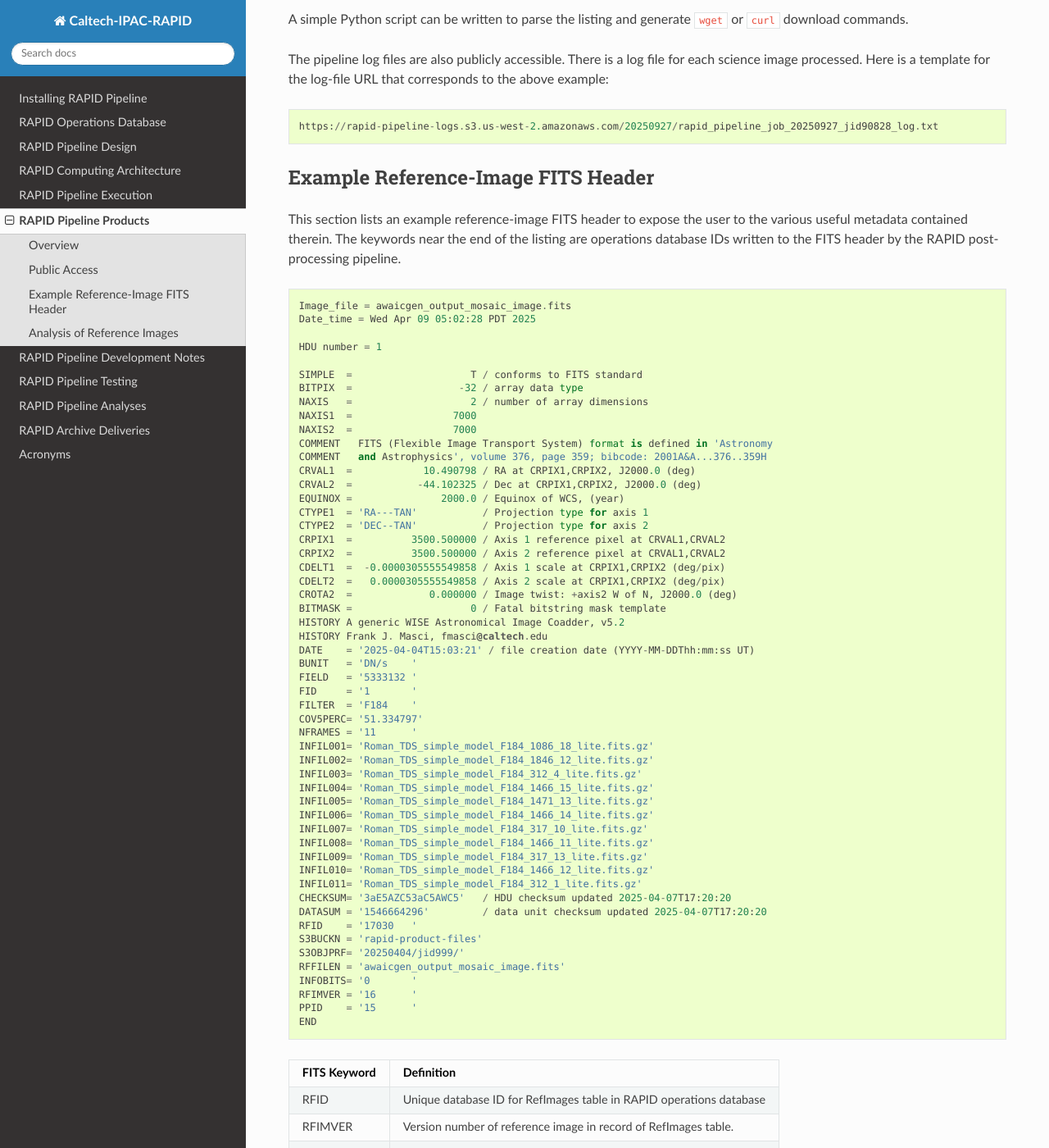
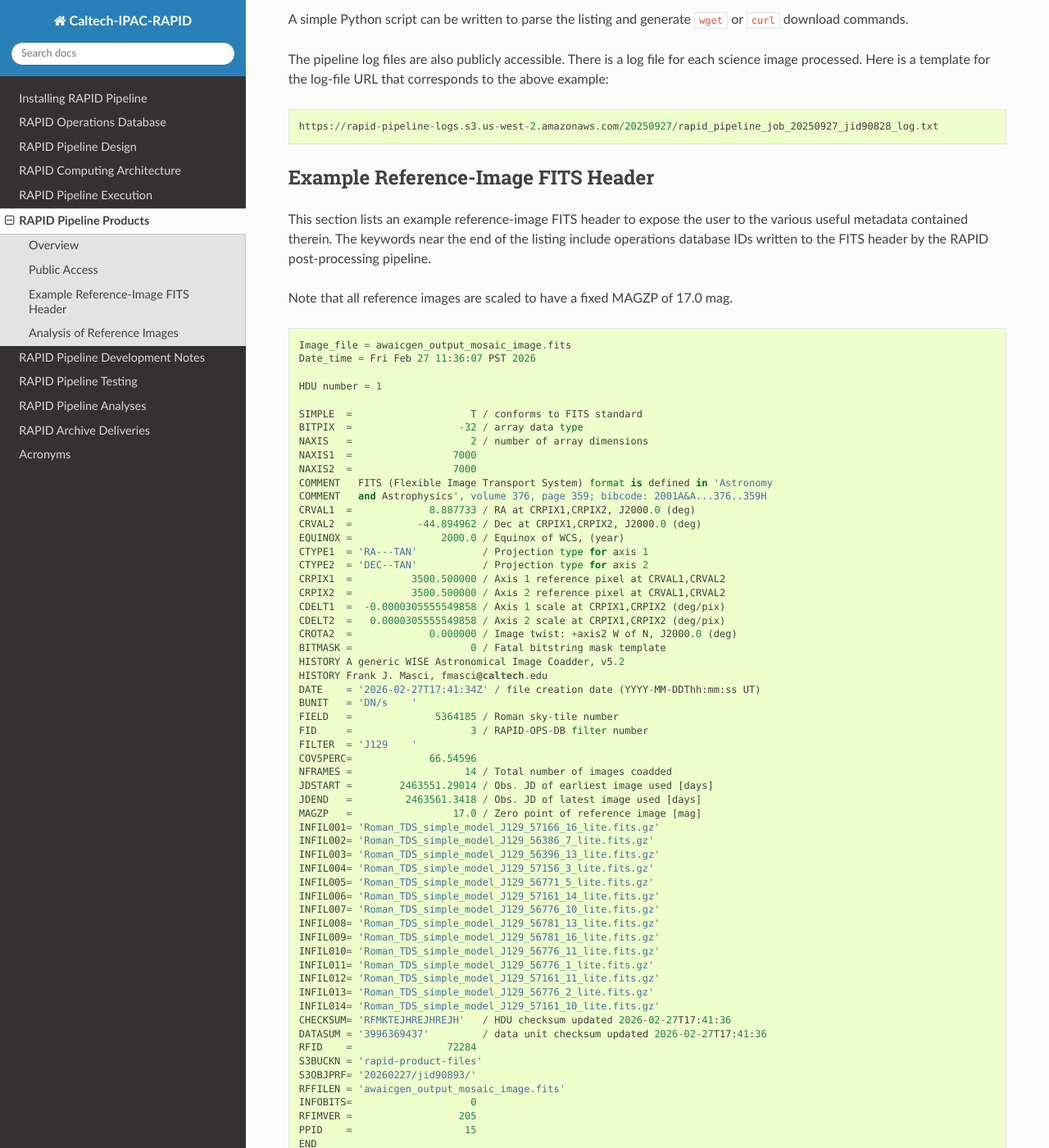
Before and after one commit to Caltech-IPAC/rapid, a Sphinx documentation site: the page built from docs/source/prod/products.rst, in a window 1280 px wide and 1400 px high, scrolled down 3586 px. Shown: the whole window at 82% size. Built offline with Sphinx 7.4.7 and the Read the Docs theme 3.1.0, drawn with Linux system fonts in a browser that asks for light colours; some of the changed text lies outside the part shown.

Commit message:
Updated section entitled Example Reference-Image FITS Header with updated header having formatting corrections and additional keywords.

```diff
--- a/docs/source/prod/products.rst
+++ b/docs/source/prod/products.rst
@@ -119,12 +119,14 @@ Example Reference-Image FITS Header
 
 This section lists an example reference-image FITS header to expose the user to the
 various useful metadata contained therein.  The keywords near the end of the listing
-are operations database IDs written to the FITS header by the RAPID post-processing pipeline.
+include operations database IDs written to the FITS header by the RAPID post-processing pipeline.
+
+Note that all reference images are scaled to have a fixed MAGZP of 17.0 mag.
 
 .. code-block::
 
     Image_file = awaicgen_output_mosaic_image.fits
-    Date_time = Wed Apr 09 05:02:28 PDT 2025
+    Date_time = Fri Feb 27 11:36:07 PST 2026
 
     HDU number = 1
 
@@ -135,8 +137,8 @@ are operations database IDs written to the FITS header by the RAPID post-process
     NAXIS2  =                 7000
     COMMENT   FITS (Flexible Image Transport System) format is defined in 'Astronomy
     COMMENT   and Astrophysics', volume 376, page 359; bibcode: 2001A&A...376..359H
-    CRVAL1  =            10.490798 / RA at CRPIX1,CRPIX2, J2000.0 (deg)
-    CRVAL2  =           -44.102325 / Dec at CRPIX1,CRPIX2, J2000.0 (deg)
+    CRVAL1  =             8.887733 / RA at CRPIX1,CRPIX2, J2000.0 (deg)
+    CRVAL2  =           -44.894962 / Dec at CRPIX1,CRPIX2, J2000.0 (deg)
     EQUINOX =               2000.0 / Equinox of WCS, (year)
     CTYPE1  = 'RA---TAN'           / Projection type for axis 1
     CTYPE2  = 'DEC--TAN'           / Projection type for axis 2
@@ -148,47 +150,62 @@ are operations database IDs written to the FITS header by the RAPID post-process
     BITMASK =                    0 / Fatal bitstring mask template
     HISTORY A generic WISE Astronomical Image Coadder, v5.2
     HISTORY Frank J. Masci, fmasci@caltech.edu
-    DATE    = '2025-04-04T15:03:21' / file creation date (YYYY-MM-DDThh:mm:ss UT)
+    DATE    = '2026-02-27T17:41:34Z' / file creation date (YYYY-MM-DDThh:mm:ss UT)
     BUNIT   = 'DN/s    '
-    FIELD   = '5333132 '
-    FID     = '1       '
-    FILTER  = 'F184    '
-    COV5PERC= '51.334797'
-    NFRAMES = '11      '
-    INFIL001= 'Roman_TDS_simple_model_F184_1086_18_lite.fits.gz'
-    INFIL002= 'Roman_TDS_simple_model_F184_1846_12_lite.fits.gz'
-    INFIL003= 'Roman_TDS_simple_model_F184_312_4_lite.fits.gz'
-    INFIL004= 'Roman_TDS_simple_model_F184_1466_15_lite.fits.gz'
-    INFIL005= 'Roman_TDS_simple_model_F184_1471_13_lite.fits.gz'
-    INFIL006= 'Roman_TDS_simple_model_F184_1466_14_lite.fits.gz'
-    INFIL007= 'Roman_TDS_simple_model_F184_317_10_lite.fits.gz'
-    INFIL008= 'Roman_TDS_simple_model_F184_1466_11_lite.fits.gz'
-    INFIL009= 'Roman_TDS_simple_model_F184_317_13_lite.fits.gz'
-    INFIL010= 'Roman_TDS_simple_model_F184_1466_12_lite.fits.gz'
-    INFIL011= 'Roman_TDS_simple_model_F184_312_1_lite.fits.gz'
-    CHECKSUM= '3aE5AZC53aC5AWC5'   / HDU checksum updated 2025-04-07T17:20:20
-    DATASUM = '1546664296'         / data unit checksum updated 2025-04-07T17:20:20
-    RFID    = '17030   '
+    FIELD   =              5364185 / Roman sky-tile number
+    FID     =                    3 / RAPID-OPS-DB filter number
+    FILTER  = 'J129    '
+    COV5PERC=             66.54596
+    NFRAMES =                   14 / Total number of images coadded
+    JDSTART =        2463551.29014 / Obs. JD of earliest image used [days]
+    JDEND   =         2463561.3418 / Obs. JD of latest image used [days]
+    MAGZP   =                 17.0 / Zero point of reference image [mag]
+    INFIL001= 'Roman_TDS_simple_model_J129_57166_16_lite.fits.gz'
+    INFIL002= 'Roman_TDS_simple_model_J129_56386_7_lite.fits.gz'
+    INFIL003= 'Roman_TDS_simple_model_J129_56396_13_lite.fits.gz'
+    INFIL004= 'Roman_TDS_simple_model_J129_57156_3_lite.fits.gz'
+    INFIL005= 'Roman_TDS_simple_model_J129_56771_5_lite.fits.gz'
+    INFIL006= 'Roman_TDS_simple_model_J129_57161_14_lite.fits.gz'
+    INFIL007= 'Roman_TDS_simple_model_J129_56776_10_lite.fits.gz'
+    INFIL008= 'Roman_TDS_simple_model_J129_56781_13_lite.fits.gz'
+    INFIL009= 'Roman_TDS_simple_model_J129_56781_16_lite.fits.gz'
+    INFIL010= 'Roman_TDS_simple_model_J129_56776_11_lite.fits.gz'
+    INFIL011= 'Roman_TDS_simple_model_J129_56776_1_lite.fits.gz'
+    INFIL012= 'Roman_TDS_simple_model_J129_57161_11_lite.fits.gz'
+    INFIL013= 'Roman_TDS_simple_model_J129_56776_2_lite.fits.gz'
+    INFIL014= 'Roman_TDS_simple_model_J129_57161_10_lite.fits.gz'
+    CHECKSUM= 'RFMKTEJHREJHREJH'   / HDU checksum updated 2026-02-27T17:41:36
+    DATASUM = '3996369437'         / data unit checksum updated 2026-02-27T17:41:36
+    RFID    =                72284
     S3BUCKN = 'rapid-product-files'
-    S3OBJPRF= '20250404/jid999/'
+    S3OBJPRF= '20260227/jid90893/'
     RFFILEN = 'awaicgen_output_mosaic_image.fits'
-    INFOBITS= '0       '
-    RFIMVER = '16      '
-    PPID    = '15      '
+    INFOBITS=                    0
+    RFIMVER =                  205
+    PPID    =                   15
     END
 
 
-================  =========================================================================================
+================  ==================================================================================
 FITS Keyword      Definition
-================  =========================================================================================
-RFID              Unique database ID for RefImages table in RAPID operations database
-RFIMVER           Version number of reference image in record of RefImages table.
-PPID              Unique database ID for Pipelines table in RAPID operations database
+================  ==================================================================================
+RFID              Unique RAPID-OPS-DB ID for RefImages table in RAPID operations database
+RFIMVER           Version number of reference image in record of RefImages table
+PPID              Unique RAPID-OPS-DB ID for Pipelines table in RAPID operations database
 S3BUCKN           S3 bucket where reference image is stored
 S3OBJPRF          S3 object prefix where reference image is stored
 RFFILEN           Filename of reference image in S3 bucket
 INFOBITS          Bit-wise FLAGS for special conditions about reference image (TBD)
-================  =========================================================================================
+BUNIT             Reference-image data units [DN/s]
+FIELD             Roman sky-tile number
+FID               RAPID-OPS-DB filter number
+FILTER            Roman filer name
+COV5PERC=         Percentage of reference-image area with coverage depth of at least 5 input images
+NFRAMES =         Total number of input images coadded
+JDSTART =         Observation JD of earliest input image used [days]
+JDEND   =         Observation JD of latest input image used [days]
+MAGZP   =         Zero point of reference image [mag]
+================  ==================================================================================
 
 Here is an image-view of the above-mentioned reference image.  Note the areas of uneven coverage,
 including two blue patches representing NaNs (pixels storing not a number).
```
